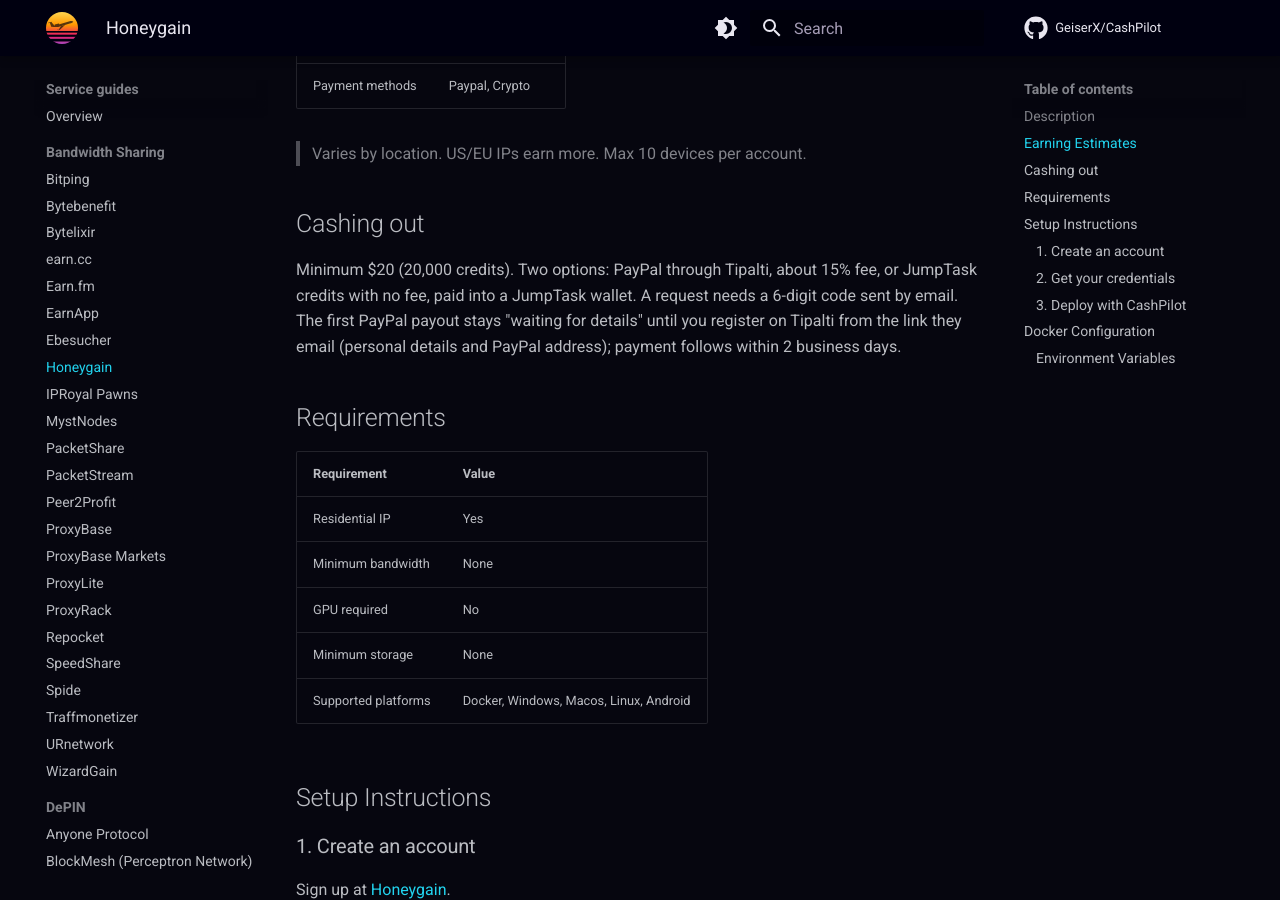
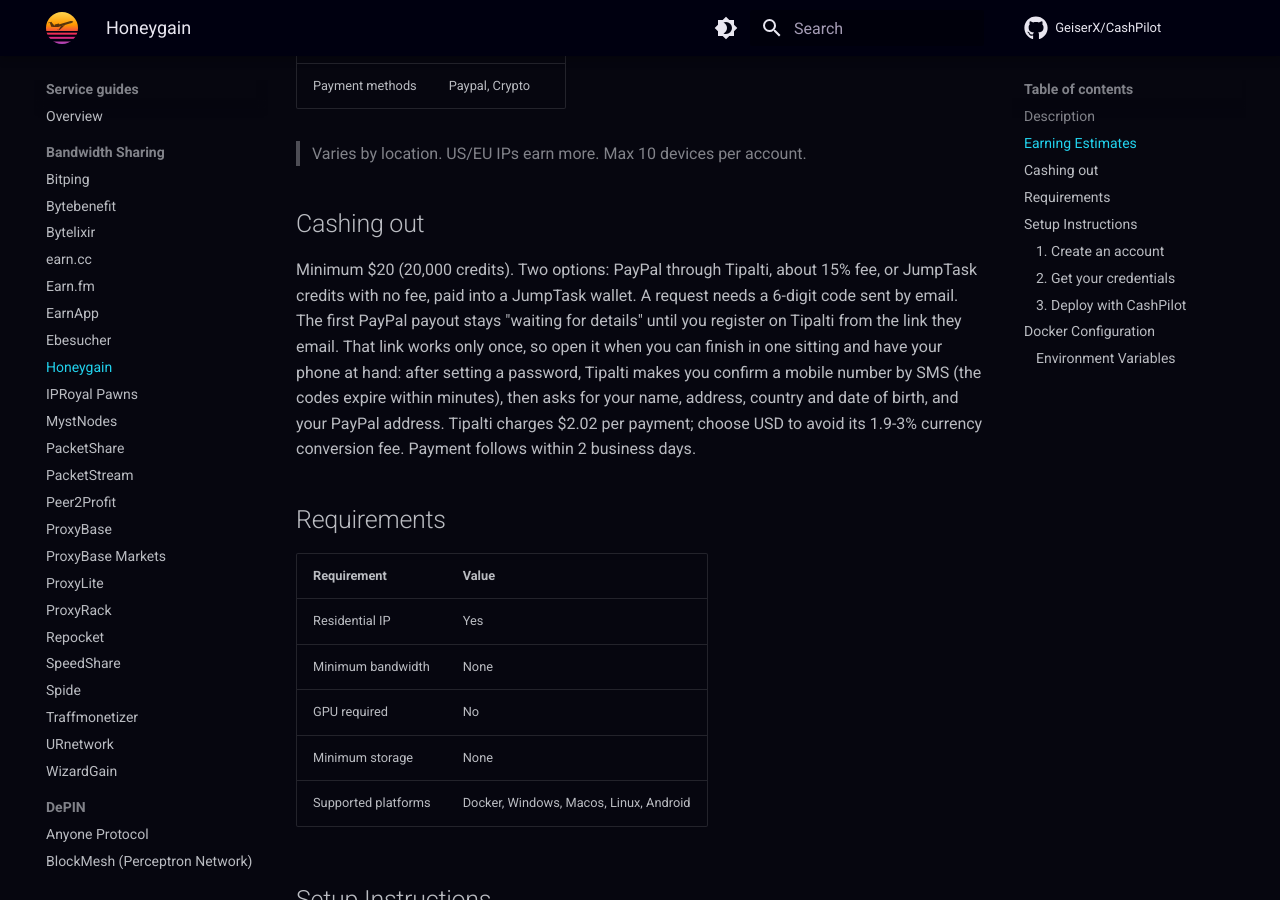
Before and after one commit to GeiserX/CashPilot, an MkDocs documentation site: the page built from docs/guides/honeygain.md, in a window 1280 px wide and 900 px high, scrolled down 752 px. Built offline with MkDocs 1.6.1 and Material for MkDocs 9.7.7, drawn with Linux system fonts in a browser that asks for light colours; comment, search, counter and statistics services are not loaded.

Commit message:
docs(catalog): warn about first cash-out steps before users reach them (#502)
Honeygain's Tipalti link works once and is followed by an SMS check with
short-lived codes, Pawns asks for an emailed code on every payout and
reviews for up to 72 hours, Traffmonetizer pays whole dollars and applies
the first wallet at once, and PacketStream keeps one payout open at a
time. All found on real withdrawals on 2026-10-30.

```diff
--- a/docs/guides/honeygain.md
+++ b/docs/guides/honeygain.md
@@ -22,7 +22,7 @@
 
 ## Cashing out
 
-Minimum $20 (20,000 credits). Two options: PayPal through Tipalti, about 15% fee, or JumpTask credits with no fee, paid into a JumpTask wallet. A request needs a 6-digit code sent by email. The first PayPal payout stays "waiting for details" until you register on Tipalti from the link they email (personal details and PayPal address); payment follows within 2 business days.
+Minimum $20 (20,000 credits). Two options: PayPal through Tipalti, about 15% fee, or JumpTask credits with no fee, paid into a JumpTask wallet. A request needs a 6-digit code sent by email. The first PayPal payout stays "waiting for details" until you register on Tipalti from the link they email. That link works only once, so open it when you can finish in one sitting and have your phone at hand: after setting a password, Tipalti makes you confirm a mobile number by SMS (the codes expire within minutes), then asks for your name, address, country and date of birth, and your PayPal address. Tipalti charges $2.02 per payment; choose USD to avoid its 1.9-3% currency conversion fee. Payment follows within 2 business days.
 
 ## Requirements
 
```
Also changed, not shown: docs/guides/iproyal.md (+1 -1 lines), docs/guides/packetstream.md (+1 -1 lines), docs/guides/traffmonetizer.md (+1 -1 lines), 4 other files.
